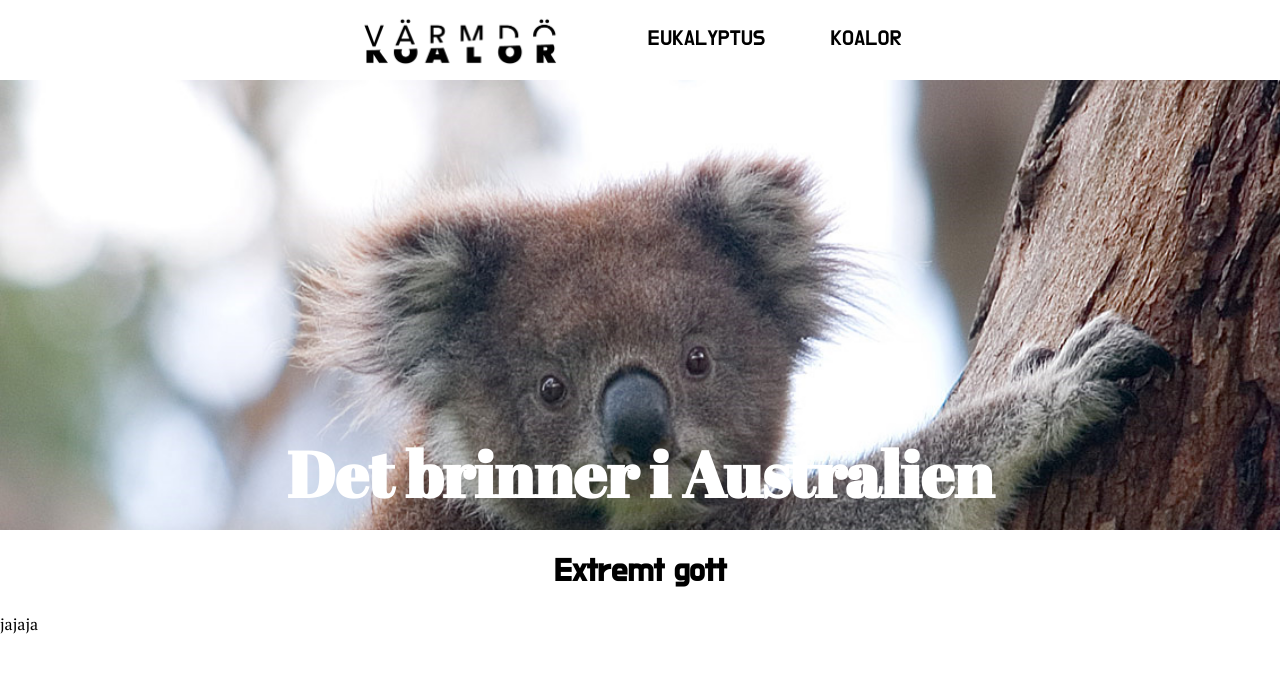
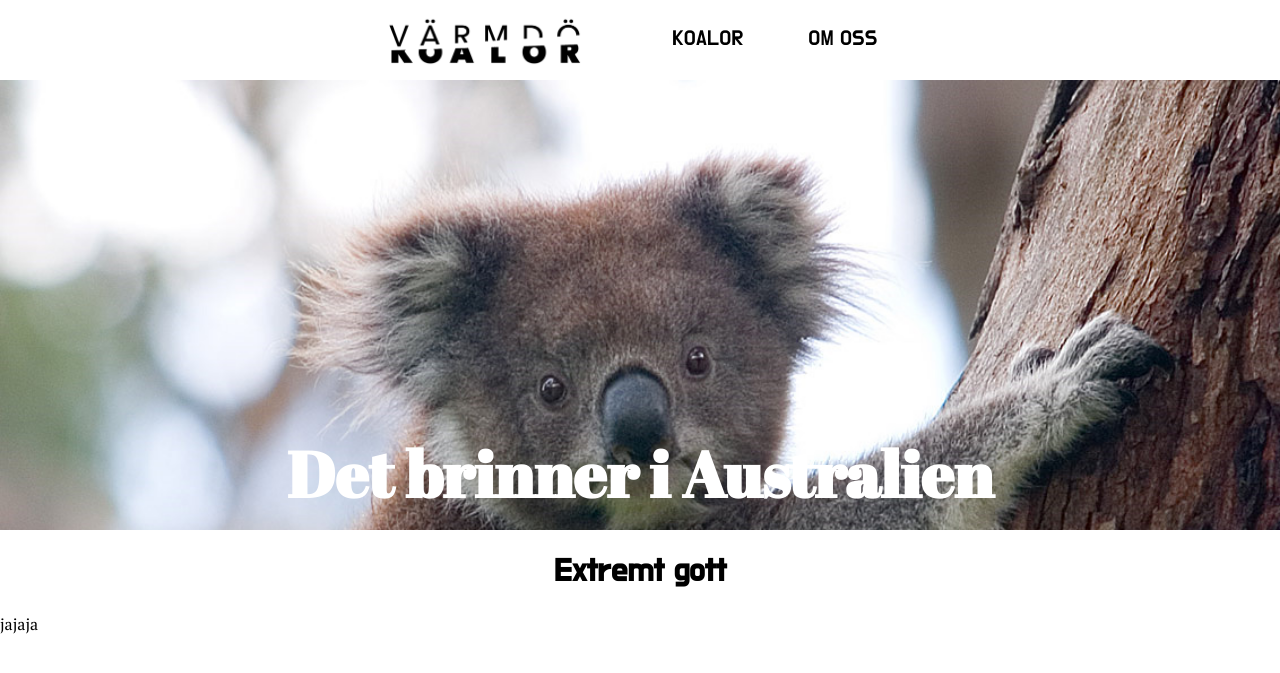
Before and after one commit to limbero/stackars-koalorna, a Jekyll site: the page built from _omoss/en.md, in a window 1280 px wide. Shown: the top 673 px of the page. Built offline with Jekyll 4.4.1, drawn with Linux system fonts in a browser that asks for light colours; comment, search, counter and statistics services are not loaded.

Commit message:
Om oss (#1)
* Update and rename eukalyptus.html to omoss.html

* Rename _eukalyptus/en.md to _omoss/en.md

* Update _config.yml

```diff
--- a/_config.yml
+++ b/_config.yml
@@ -3,11 +3,11 @@ repository: limbero/stackars-koalorna
 collections:
   koalor:
     title: "Koalor"
+    order: 2
+    output: true
+  omoss:
+    title: "Om oss"
     order: 1
-    output: true
-  eukalyptus:
-    title: "Eukalyptus"
-    order: 2
     output: true
 defaults:
   -
```
Also changed, not shown: eukalyptus.html (deleted, +0 -9 lines), omoss.html (added, +9 -0 lines), _omoss/en.md (line endings or trailing spaces).
